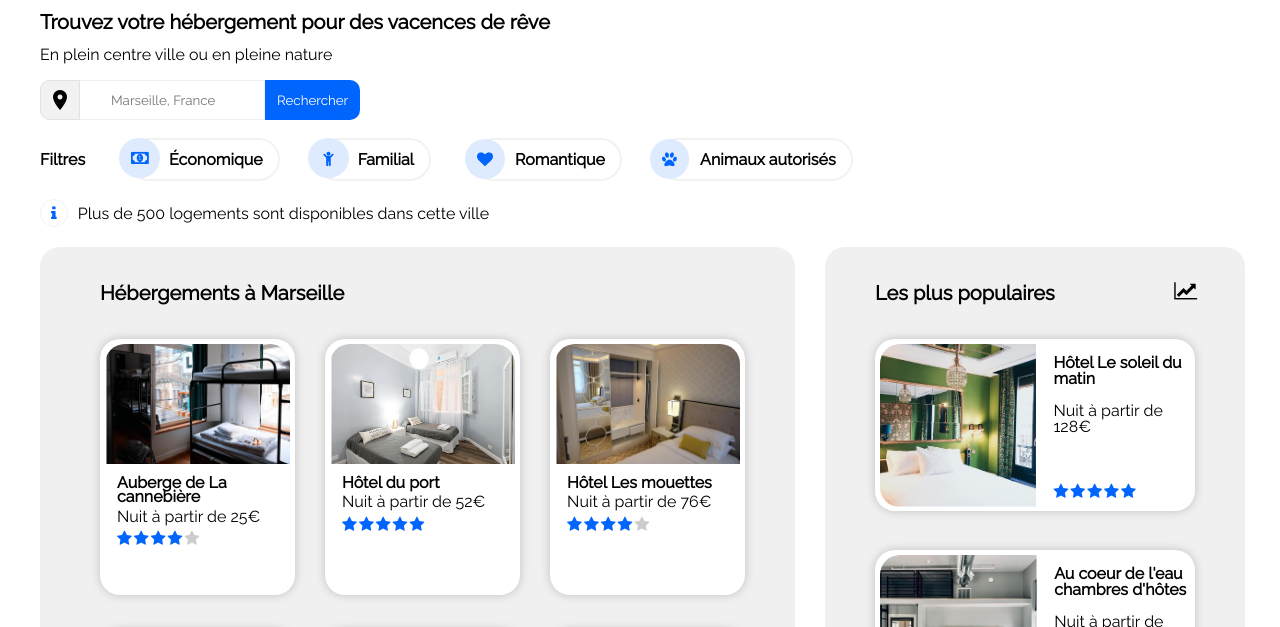
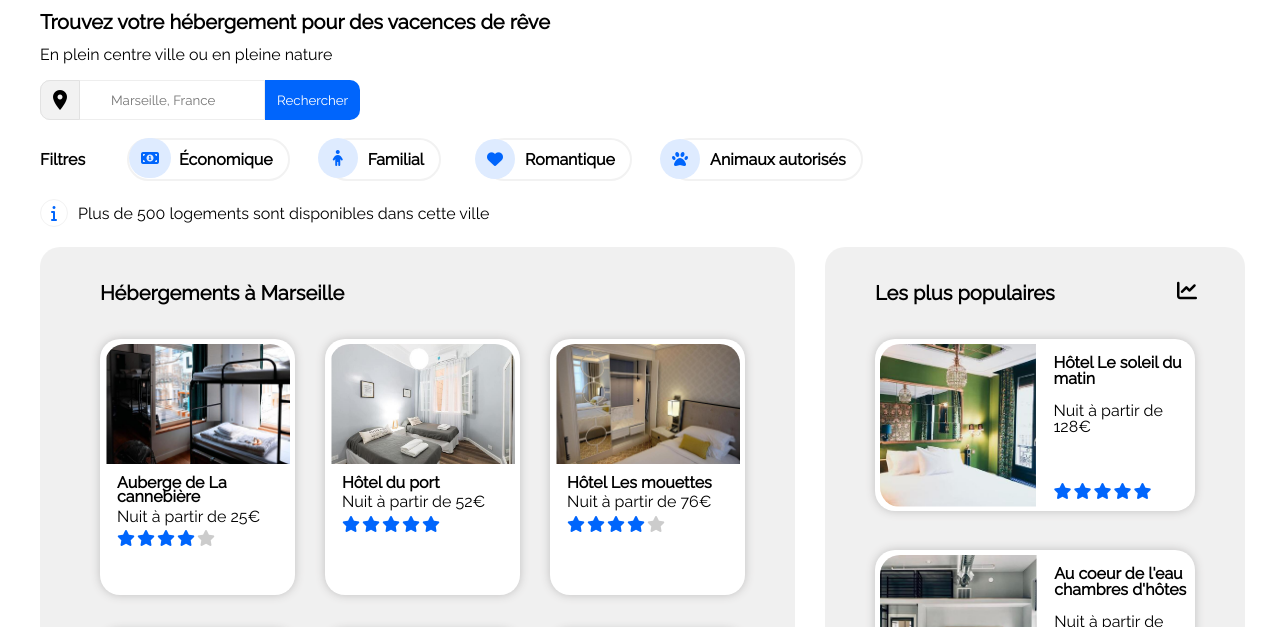
Before and after one commit to GhostDDog/OC-P2, a plain HTML site: page index.html in a window 1280 px wide. Shown: the part 106-733 px from the top of the page. Drawn offline with Linux system fonts and the light colour scheme.

Commit message:
update FA

```diff
--- a/css/styles.css
+++ b/css/styles.css
@@ -593,7 +593,6 @@ a:hover .iconesFiltres{
     margin-left: -50px;
     color: #0065FC;
     background-color: #DEEBFF;
-    font-weight: 900;
 }
 
 .fa.fa-child {
--- a/index.html
+++ b/index.html
@@ -9,7 +9,8 @@
     <link rel="preconnect" href="https://fonts.gstatic.com" crossorigin>
     <link href="https://fonts.googleapis.com/css2?family=Raleway:wght@400&display=swap" rel="stylesheet">
     <link rel="stylesheet" href="https://fonts.googleapis.com/icon?family=Material+Icons">
-    <link rel="stylesheet" href="http://cdnjs.cloudflare.com/ajax/libs/font-awesome/4.4.0/css/font-awesome.min.css">
+    <script src="https://kit.fontawesome.com/c448ba6c07.js" crossorigin="anonymous"></script>
+    <link rel="stylesheet" href="http://cdnjs.cloudflare.com/ajax/libs/font-awesome/6.2.0/css/font-awesome.min.css">
 
     <title>Booki</title>
 </head>
@@ -39,7 +40,7 @@
             <div class="filtres p-3 p-3-2">
                 <div class="bold titleFilter">Filtres</div>
                 <div class="filter1">
-                    <a class="bold"><i class="fa fa-money iconesFiltres"></i>Économique</a>
+                    <a class="bold"><span><i class="fa fa-money iconesFiltres"></i></span>Économique</a>
                     <a class="bold"><i class="fa fa-child iconesFiltres"></i>Familial</a>
                 </div>
                 <div class="filter2">
```
